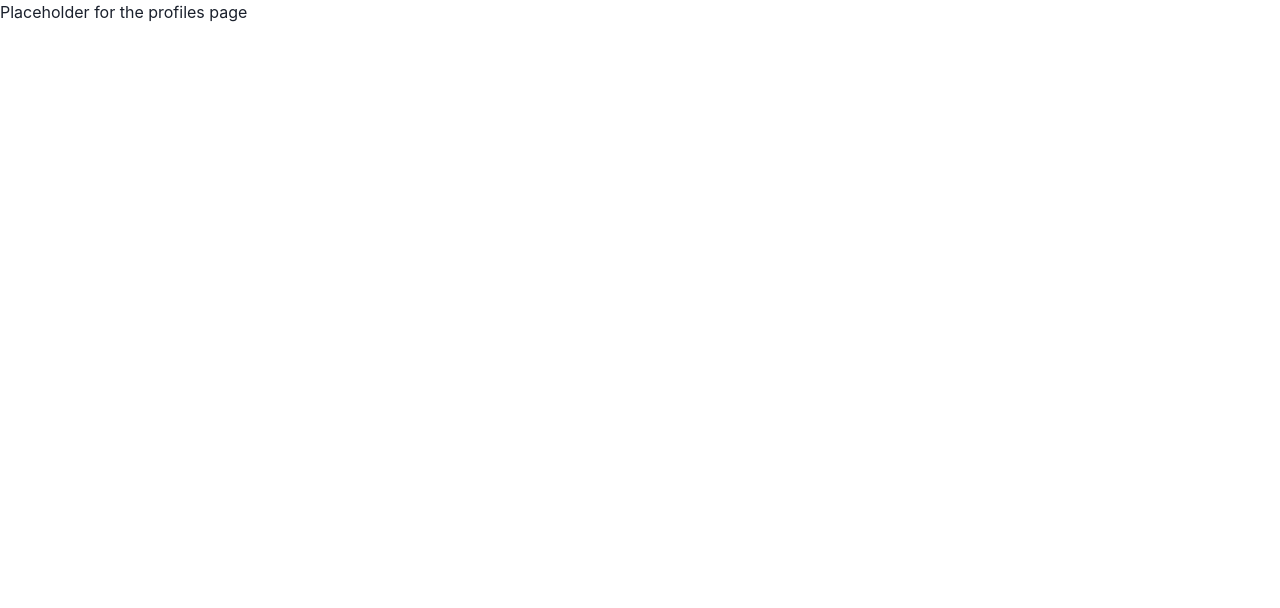
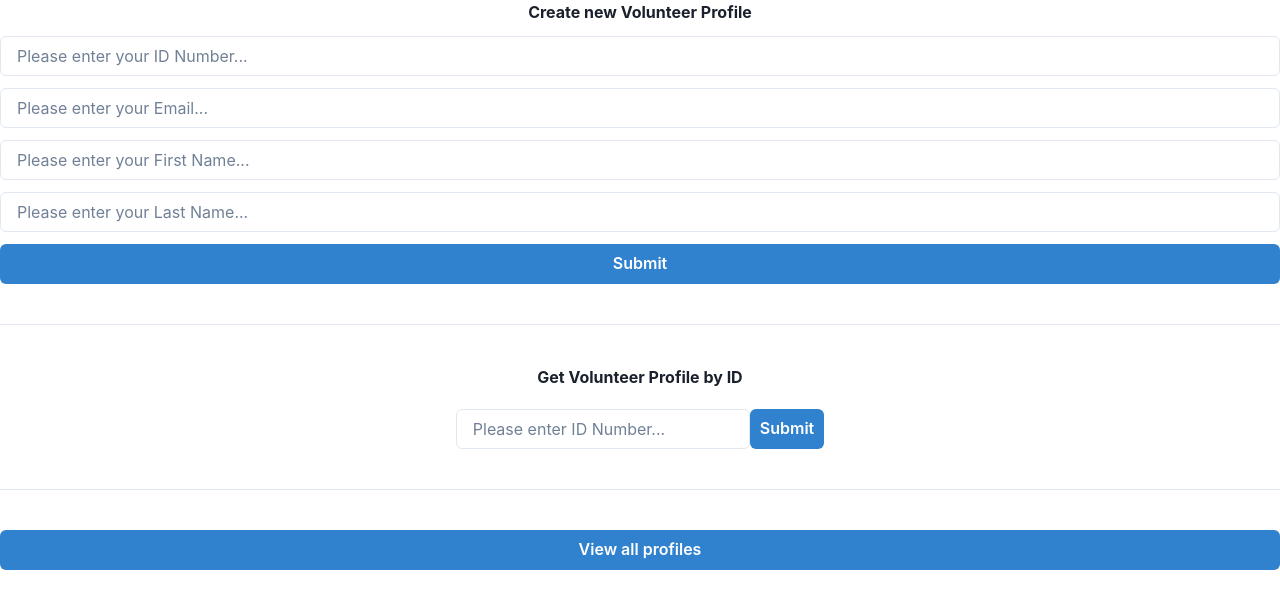
Before and after one commit to ctc-uci/stand-up-to-trash-frontend, a React (Vite) app: page /profiles in a window 1280 px wide. Shown: the top 608 px of the page. Built offline with nearby package versions, Linux system fonts and the light colour scheme.

Commit message:
feat: added skeleton ui for volunteer profiles page

```diff
--- /dev/null
+++ b/src/components/DummyProfiles/GetByIdForm.jsx
@@ -0,0 +1,46 @@
+import { Flex, Input, Button, Text, VStack } from '@chakra-ui/react';
+import { getProfileById } from '../../../utils/profileUtils';
+import ProfileCard from './ProfileCard';
+import { useState } from 'react';
+
+const GetByIdForm = () => {
+  const [id, setId] = useState('');
+  const [profile, setProfile] = useState();
+
+  async function submitHandler(e) {
+    e.preventDefault();
+    try {
+      const response = await getProfileById(id);
+      setProfile(response);
+    } catch (error) {
+      console.error('Error submitting form:', error);
+    }
+  }
+
+  return (
+    <>
+      <form onSubmit={e => submitHandler(e)}>
+        <VStack spacing={5}>
+          <Text textAlign="center" fontWeight="bold">
+            Get Volunteer Profile by ID
+          </Text>
+          <Flex justify="space-between">
+            <Input
+              name="id"
+              focusBorderColor="blue"
+              placeholder="Please enter ID Number..."
+              value={id}
+              onChange={e => setId(e.target.value)}
+            />
+            <Button type="submit" colorScheme="blue">
+              Submit
+            </Button>
+          </Flex>
+        </VStack>
+      </form>
+      {profile && <ProfileCard profile={profile} />}
+    </>
+  );
+};
+
+export default GetByIdForm;
--- /dev/null
+++ b/src/components/DummyProfiles/ProfileCard.jsx
@@ -0,0 +1,36 @@
+import { Card, CardBody, Text, Flex, Button } from '@chakra-ui/react';
+import { deleteProfile } from '../../../utils/profileUtils';
+import PropTypes from 'prop-types';
+
+const ProfileCard = ({ profile }) => {
+  const handleDelete = () => {
+    deleteProfile(profile.id);
+  };
+
+  return (
+    <Card>
+      <Flex justify="space-between">
+        <CardBody>
+          <Text>id: {profile.id}</Text>
+          <Text>first_name: {profile.first_name}</Text>
+          <Text>last_name: {profile.last_name}</Text>
+          <Text>email: {profile.email}</Text>
+        </CardBody>
+        <Button onClick={handleDelete} colorScheme="red">
+          Delete
+        </Button>
+      </Flex>
+    </Card>
+  );
+};
+
+ProfileCard.propTypes = {
+  profile: PropTypes.shape({
+    id: PropTypes.string.isRequired,
+    first_name: PropTypes.string.isRequired,
+    last_name: PropTypes.string.isRequired,
+    email: PropTypes.string.isRequired,
+  }).isRequired,
+};
+
+export default ProfileCard;
--- /dev/null
+++ b/src/components/DummyProfiles/ProfileForm.jsx
@@ -0,0 +1,73 @@
+import { useState } from 'react';
+import { Stack, Input, Button, Text } from '@chakra-ui/react';
+import { postProfile } from '../../../utils/profileUtils';
+
+const ProfileForm = () => {
+  const [profile, setProfile] = useState({
+    id: '',
+    email: '',
+    first_name: '',
+    last_name: '',
+  });
+
+  const handleInputChange = e => {
+    const { name, value } = e.target;
+    setProfile(prevProfile => ({
+      ...prevProfile,
+      [name]: value,
+    }));
+  };
+
+  async function submitHandler(e) {
+    e.preventDefault();
+    try {
+      const response = await postProfile(profile);
+      console.log(response);
+    } catch (error) {
+      console.error('Error submitting form:', error);
+    }
+  }
+
+  return (
+    <form onSubmit={e => submitHandler(e)}>
+      <Stack spacing={3}>
+        <Text textAlign="center" fontWeight="bold">
+          Create new Volunteer Profile
+        </Text>
+        <Input
+          name="id"
+          focusBorderColor="blue"
+          placeholder="Please enter your ID Number..."
+          value={profile.id}
+          onChange={handleInputChange}
+        />
+        <Input
+          name="email"
+          focusBorderColor="blue"
+          placeholder="Please enter your Email..."
+          value={profile.email}
+          onChange={handleInputChange}
+        />
+        <Input
+          name="first_name"
+          focusBorderColor="blue"
+          placeholder="Please enter your First Name..."
+          value={profile.first_name}
+          onChange={handleInputChange}
+        />
+        <Input
+          name="last_name"
+          focusBorderColor="blue"
+          placeholder="Please enter your Last Name..."
+          value={profile.last_name}
+          onChange={handleInputChange}
+        />
+        <Button type="submit" colorScheme="blue">
+          Submit
+        </Button>
+      </Stack>
+    </form>
+  );
+};
+
+export default ProfileForm;
--- a/src/pages/DummyEvents.jsx
+++ b/src/pages/DummyEvents.jsx
@@ -1,4 +1,3 @@
-
 const DummyEvents = () => {
   return <p>Placeholder for the events page</p>;
 };
--- a/src/pages/DummyProfiles.jsx
+++ b/src/pages/DummyProfiles.jsx
@@ -1,6 +1,31 @@
+import { Button, VStack, StackDivider } from '@chakra-ui/react';
+import ProfileCard from '../components/DummyProfiles/ProfileCard';
+import ProfileForm from '../components/DummyProfiles/ProfileForm';
+import { getProfile } from '../../utils/profileUtils';
+import { useState } from 'react';
+import GetByIdForm from '../components/DummyProfiles/GetByIdForm';
 
 const DummyProfiles = () => {
-  return <p>Placeholder for the profiles page</p>;
+  const [profiles, setProfiles] = useState([]);
+  const [displayProfiles, setDisplayProfiles] = useState(false);
+
+  const viewProfile = async () => {
+    await getProfile().then(data => setProfiles(data));
+    setDisplayProfiles(prev => !prev);
+  };
+  return (
+    <VStack divider={<StackDivider borderColor="gray.200" />} spacing={10} align="stretch">
+      <ProfileForm />
+      <GetByIdForm />
+      <>
+        <Button onClick={viewProfile} colorScheme="blue">
+          View all profiles
+        </Button>
+        {displayProfiles &&
+          profiles.map(profile => <ProfileCard profile={profile} key={profile.id} />)}
+      </>
+    </VStack> // Add closing tag for Stack element
+  );
 };
 
 export default DummyProfiles;
--- a/src/pages/DummyVolunteerData.jsx
+++ b/src/pages/DummyVolunteerData.jsx
@@ -1,4 +1,3 @@
-
 const DummyVolunteerData = () => {
   return <p>Placeholder for the volunteer data page</p>;
 };
--- a/src/pages/DummyVolunteerEvent.jsx
+++ b/src/pages/DummyVolunteerEvent.jsx
@@ -1,4 +1,3 @@
-
 const DummyVolunteerEvent = () => {
   return <p>Placeholder for the volunteer event page</p>;
 };
--- /dev/null
+++ b/utils/profileUtils.js
@@ -0,0 +1,23 @@
+import Backend from './utils';
+
+const getProfile = async () => {
+  const response = await Backend.get('/profiles');
+  return response.data;
+};
+
+const postProfile = async profile => {
+  const response = await Backend.post('/profiles', profile);
+  return response.data;
+};
+
+const deleteProfile = async id => {
+  const response = await Backend.delete(`/profiles/${id}`);
+  return response.data;
+};
+
+const getProfileById = async id => {
+  const response = await Backend.get(`/profiles/${id}`);
+  return response.data;
+};
+
+export { getProfile, postProfile, deleteProfile, getProfileById };
--- a/utils/utils.js
+++ b/utils/utils.js
@@ -1,7 +1,7 @@
-import axios from "axios";
+import axios from 'axios';
 
 const Backend = axios.create({
-  baseURL: "http://localhost:3001",
+  baseURL: 'http://localhost:3001',
   withCredentials: true,
 });
 
```
Also changed, not shown: src/pages/Login.jsx (+2 -5 lines).
